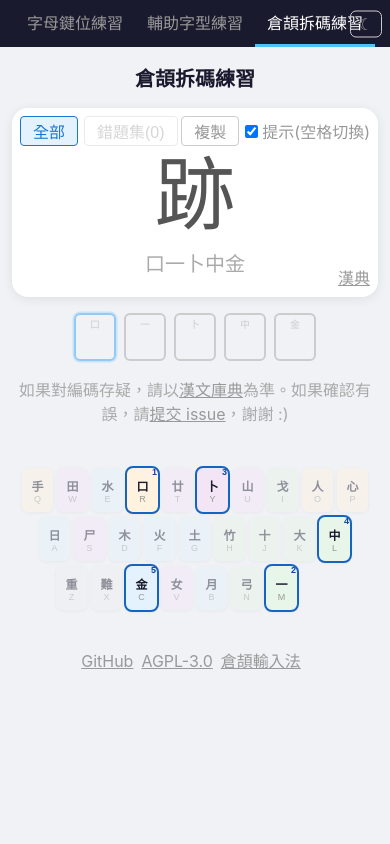
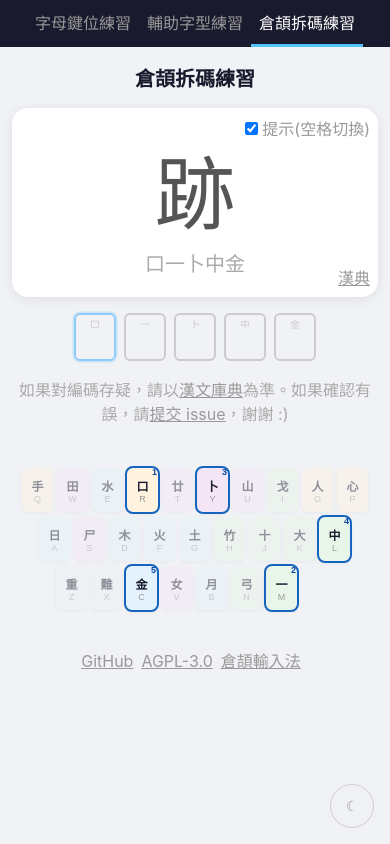
Before and after one commit to Spike-Leung/cangjie-input-method-practice, a React (Vite) app: page /#/code-practice in a window 390 px wide. Built offline with nearby package versions, Linux system fonts and the light colour scheme.

Commit message:
fix: resolve overlap issues after font-size increase
Restore button padding to 1px 8px, widen actions gap to 12px.
Reduce nav tab padding to 22px, move theme button right 12px.
Mobile: fix theme button to bottom-right (44px circle, fixed).
Mobile: hide quiz-card-left-actions, quiz-copy-btn.

```diff
--- a/src/index.css
+++ b/src/index.css
@@ -147,7 +147,7 @@ body {
 .nav a {
   color: var(--text-nav);
   text-decoration: none;
-  padding: 14px 28px;
+  padding: 14px 22px;
   font-size: 16px;
   font-weight: 500;
   border-bottom: 3px solid transparent;
@@ -166,7 +166,7 @@ body {
 
 .nav-theme-btn {
   position: absolute;
-  inset-inline-end: 16px;
+  inset-inline-end: 12px;
   inset-block-start: 50%;
   transform: translateY(-50%);
   background: transparent;
@@ -284,7 +284,7 @@ body {
   right: 16px;
   display: flex;
   align-items: center;
-  gap: 10px;
+  gap: 12px;
 }
 
 .quiz-card-left-actions {
@@ -391,7 +391,7 @@ body {
 }
 
 .quiz-copy-btn {
-  padding: 2px 12px;
+  padding: 1px 8px;
   border: 1px solid var(--border-default);
   border-radius: 4px;
   background: transparent;
@@ -412,7 +412,7 @@ body {
 }
 
 .quiz-mode-btn {
-  padding: 2px 12px;
+  padding: 1px 8px;
   border: 1px solid var(--border-default);
   border-radius: 4px;
   background: transparent;
@@ -439,7 +439,7 @@ body {
 }
 
 .quiz-clear-btn {
-  padding: 2px 12px;
+  padding: 1px 8px;
   border: 1px solid var(--border-danger);
   border-radius: 4px;
   background: transparent;
@@ -704,14 +704,34 @@ body {
 
 @media (max-width: 720px) {
   .nav a {
-    padding: 10px 12px;
+    padding: 10px 8px;
     font-size: 16px;
   }
 
   .nav-theme-btn {
-    inset-inline-end: 8px;
-    font-size: 16px;
-    padding: 3px 8px;
+    position: fixed;
+    inset-block-end: 16px;
+    inset-inline-end: 16px;
+    inset-inline-start: auto;
+    inset-block-start: auto;
+    transform: none;
+    z-index: 100;
+    font-size: 14px;
+    padding: 6px 12px;
+    border-radius: 50%;
+    width: 44px;
+    height: 44px;
+    display: flex;
+    align-items: center;
+    justify-content: center;
+  }
+
+  .quiz-card-left-actions {
+    display: none;
+  }
+
+  .quiz-copy-btn {
+    display: none;
   }
 
   .practice-page {
@@ -746,7 +766,7 @@ body {
   .quiz-card-actions {
     top: 8px;
     right: 8px;
-    gap: 6px;
+    gap: 8px;
   }
 
   .quiz-card-left-actions {
```
